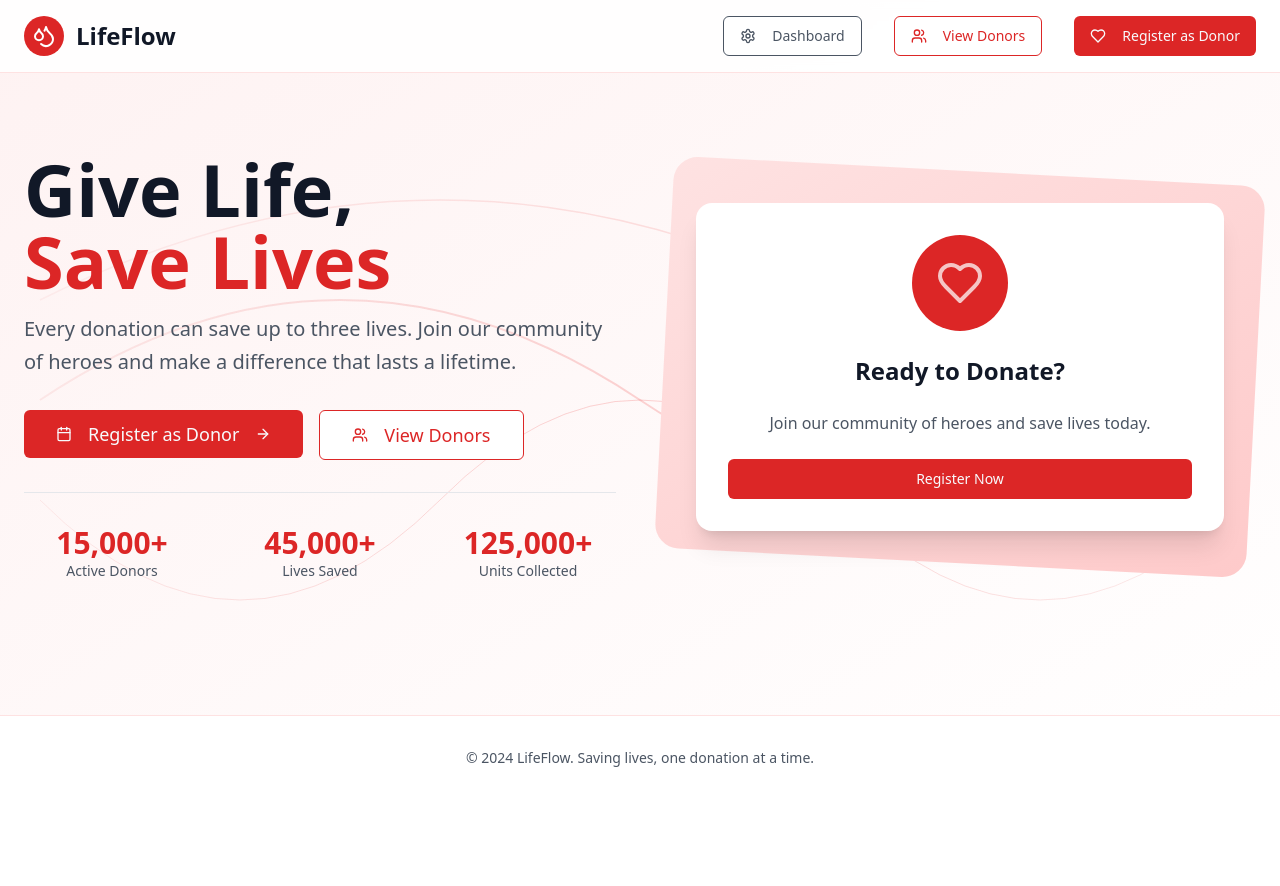
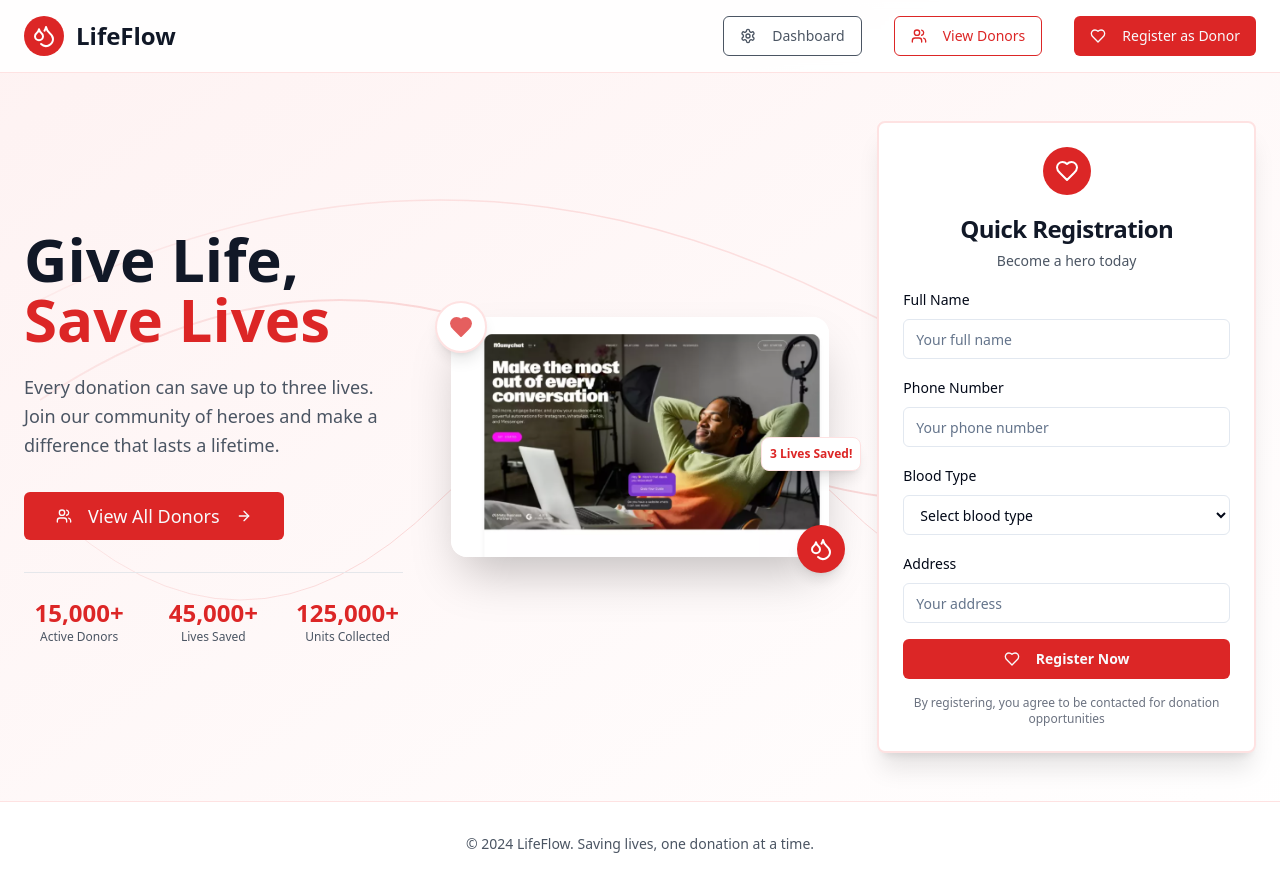
Before and after one commit to devrafid-code/vein-flow-connect, a React (Vite) app: page / in a window 1280 px wide. Before the commit the page ends 800 px from the top, so only its background shows below. Built offline with nearby package versions, Linux system fonts and the light colour scheme.

Commit message:
Refactor: Redesign hero section
Redesigned the main hero section to include hero text on the left, a happy blood donor image in the middle, and a registration form on the right.

```diff
--- a/src/pages/Index.tsx
+++ b/src/pages/Index.tsx
@@ -1,14 +1,27 @@
-
 import { useState, useEffect } from 'react';
-import { Heart, Droplets, Calendar, ArrowRight, Users, Settings } from 'lucide-react';
+import { Heart, Droplets, Calendar, ArrowRight, Users, Settings, Phone, MapPin } from 'lucide-react';
 import { Button } from '@/components/ui/button';
+import { Input } from '@/components/ui/input';
+import { Label } from '@/components/ui/label';
+import { Card, CardContent, CardHeader, CardTitle } from '@/components/ui/card';
 import { useNavigate } from 'react-router-dom';
+import { useToast } from '@/hooks/use-toast';
 
 const Index = () => {
   const [donorCount, setDonorCount] = useState(0);
   const [livesCount, setLivesCount] = useState(0);
   const [unitsCount, setUnitsCount] = useState(0);
   const navigate = useNavigate();
+  const { toast } = useToast();
+
+  const [formData, setFormData] = useState({
+    name: '',
+    phone: '',
+    bloodType: '',
+    address: ''
+  });
+
+  const bloodTypes = ['A+', 'A-', 'B+', 'B-', 'AB+', 'AB-', 'O+', 'O-'];
 
   // Animated counter effect
   useEffect(() => {
@@ -34,6 +47,44 @@ const Index = () => {
 
     return () => clearTimeout(timer);
   }, []);
+
+  const handleQuickRegister = (e: React.FormEvent) => {
+    e.preventDefault();
+
+    if (!formData.name || !formData.phone || !formData.bloodType || !formData.address) {
+      toast({
+        title: "Error",
+        description: "Please fill in all fields",
+        variant: "destructive",
+      });
+      return;
+    }
+
+    const newDonor = {
+      id: Date.now().toString(),
+      ...formData,
+      registeredAt: new Date().toISOString()
+    };
+
+    const existingDonors = JSON.parse(localStorage.getItem('donors') || '[]');
+    existingDonors.push(newDonor);
+    localStorage.setItem('donors', JSON.stringify(existingDonors));
+
+    toast({
+      title: "Success!",
+      description: "You've been registered as a blood donor!",
+    });
+
+    setFormData({ name: '', phone: '', bloodType: '', address: '' });
+    setTimeout(() => navigate('/donors'), 1500);
+  };
+
+  const handleInputChange = (e: React.ChangeEvent<HTMLInputElement | HTMLSelectElement>) => {
+    setFormData({
+      ...formData,
+      [e.target.name]: e.target.value
+    });
+  };
 
   return (
     <div className="min-h-screen bg-gradient-to-br from-red-50 to-white flex flex-col">
@@ -118,76 +169,155 @@ const Index = () => {
       {/* Main Content */}
       <main className="flex-1">
         {/* Hero Section */}
-        <section className="relative z-10 container mx-auto px-6 py-20">
-          <div className="grid lg:grid-cols-2 gap-12 items-center">
+        <section className="relative z-10 container mx-auto px-6 py-12 min-h-[80vh] flex items-center">
+          <div className="grid lg:grid-cols-3 gap-12 items-center w-full">
+
+            {/* Left Column - Hero Text */}
             <div className="space-y-8">
-              <div className="space-y-4">
-                <h1 className="text-5xl lg:text-7xl font-bold text-gray-900 leading-tight">
+              <div className="space-y-6">
+                <h1 className="text-4xl lg:text-6xl font-bold text-gray-900 leading-tight">
                   Give Life,
                   <span className="text-red-600 block">Save Lives</span>
                 </h1>
-                <p className="text-xl text-gray-600 leading-relaxed">
+                <p className="text-lg text-gray-600 leading-relaxed">
                   Every donation can save up to three lives. Join our community of heroes
                   and make a difference that lasts a lifetime.
                 </p>
               </div>
 
-              <div className="flex flex-col sm:flex-row gap-4">
+              <div className="flex flex-col gap-4">
                 <Button
                   size="lg"
-                  className="bg-red-600 hover:bg-red-700 text-lg px-8 py-6"
-                  onClick={() => navigate('/register')}
-                >
-                  <Calendar className="h-5 w-5 mr-2" />
-                  Register as Donor
-                  <ArrowRight className="h-5 w-5 ml-2" />
-                </Button>
-                <Button
-                  size="lg"
-                  variant="outline"
-                  className="border-red-600 text-red-600 hover:bg-red-50 text-lg px-8 py-6"
+                  className="bg-red-600 hover:bg-red-700 text-lg px-8 py-6 w-fit"
                   onClick={() => navigate('/donors')}
                 >
                   <Users className="h-5 w-5 mr-2" />
-                  View Donors
+                  View All Donors
+                  <ArrowRight className="h-5 w-5 ml-2" />
                 </Button>
               </div>
 
               {/* Quick Stats */}
-              <div className="grid grid-cols-3 gap-8 pt-8 border-t border-gray-200">
+              <div className="grid grid-cols-3 gap-6 pt-6 border-t border-gray-200">
                 <div className="text-center">
-                  <div className="text-3xl font-bold text-red-600">{donorCount.toLocaleString()}+</div>
-                  <div className="text-sm text-gray-600">Active Donors</div>
+                  <div className="text-2xl font-bold text-red-600">{donorCount.toLocaleString()}+</div>
+                  <div className="text-xs text-gray-600">Active Donors</div>
                 </div>
                 <div className="text-center">
-                  <div className="text-3xl font-bold text-red-600">{livesCount.toLocaleString()}+</div>
-                  <div className="text-sm text-gray-600">Lives Saved</div>
+                  <div className="text-2xl font-bold text-red-600">{livesCount.toLocaleString()}+</div>
+                  <div className="text-xs text-gray-600">Lives Saved</div>
                 </div>
                 <div className="text-center">
-                  <div className="text-3xl font-bold text-red-600">{unitsCount.toLocaleString()}+</div>
-                  <div className="text-sm text-gray-600">Units Collected</div>
+                  <div className="text-2xl font-bold text-red-600">{unitsCount.toLocaleString()}+</div>
+                  <div className="text-xs text-gray-600">Units Collected</div>
                 </div>
               </div>
             </div>
 
-            <div className="relative">
-              <div className="bg-gradient-to-br from-red-100 to-red-200 rounded-3xl p-8 transform rotate-3 hover:rotate-0 transition-transform duration-500">
-                <div className="bg-white rounded-2xl p-8 shadow-xl transform -rotate-3">
-                  <div className="text-center space-y-6">
-                    <div className="bg-red-600 rounded-full w-24 h-24 mx-auto flex items-center justify-center">
-                      <Heart className="h-12 w-12 text-white animate-pulse" />
+            {/* Middle Column - Happy Blood Donor Image */}
+            <div className="relative flex justify-center">
+              <div className="relative">
+                <img
+                  src="/lovable-uploads/999f8890-845a-441f-9972-c97627361e1c.png"
+                  alt="Happy blood donor"
+                  className="w-full max-w-md h-auto rounded-2xl shadow-2xl"
+                />
+
+                {/* Floating badges */}
+                <div className="absolute -top-4 -left-4 bg-white rounded-full p-3 shadow-lg border-2 border-red-100">
+                  <Heart className="h-6 w-6 text-red-600 animate-pulse" fill="currentColor" />
+                </div>
+
+                <div className="absolute -bottom-4 -right-4 bg-red-600 text-white rounded-full p-3 shadow-lg">
+                  <Droplets className="h-6 w-6" />
+                </div>
+
+                <div className="absolute top-1/2 -right-8 bg-white rounded-lg p-2 shadow-lg border border-red-100">
+                  <div className="text-xs font-semibold text-red-600">3 Lives Saved!</div>
+                </div>
+              </div>
+            </div>
+
+            {/* Right Column - Registration Form */}
+            <div className="w-full">
+              <Card className="border-2 border-red-100 shadow-xl">
+                <CardHeader className="text-center pb-4">
+                  <div className="bg-red-600 rounded-full w-12 h-12 mx-auto mb-3 flex items-center justify-center">
+                    <Heart className="h-6 w-6 text-white" />
+                  </div>
+                  <CardTitle className="text-2xl font-bold text-gray-900">Quick Registration</CardTitle>
+                  <p className="text-sm text-gray-600">Become a hero today</p>
+                </CardHeader>
+
+                <CardContent>
+                  <form onSubmit={handleQuickRegister} className="space-y-4">
+                    <div className="space-y-2">
+                      <Label htmlFor="name" className="text-sm font-medium">Full Name</Label>
+                      <Input
+                        id="name"
+                        name="name"
+                        value={formData.name}
+                        onChange={handleInputChange}
+                        placeholder="Your full name"
+                        className="h-10"
+                        required
+                      />
                     </div>
-                    <h3 className="text-2xl font-bold text-gray-900">Ready to Donate?</h3>
-                    <p className="text-gray-600">Join our community of heroes and save lives today.</p>
-                    <Button
-                      className="w-full bg-red-600 hover:bg-red-700"
-                      onClick={() => navigate('/register')}
-                    >
+
+                    <div className="space-y-2">
+                      <Label htmlFor="phone" className="text-sm font-medium">Phone Number</Label>
+                      <Input
+                        id="phone"
+                        name="phone"
+                        value={formData.phone}
+                        onChange={handleInputChange}
+                        placeholder="Your phone number"
+                        className="h-10"
+                        required
+                      />
+                    </div>
+
+                    <div className="space-y-2">
+                      <Label htmlFor="bloodType" className="text-sm font-medium">Blood Type</Label>
+                      <select
+                        id="bloodType"
+                        name="bloodType"
+                        value={formData.bloodType}
+                        onChange={handleInputChange}
+                        className="flex h-10 w-full rounded-md border border-input bg-background px-3 py-2 text-sm ring-offset-background focus-visible:outline-none focus-visible:ring-2 focus-visible:ring-ring focus-visible:ring-offset-2"
+                        required
+                      >
+                        <option value="">Select blood type</option>
+                        {bloodTypes.map(type => (
+                          <option key={type} value={type}>{type}</option>
+                        ))}
+                      </select>
+                    </div>
+
+                    <div className="space-y-2">
+                      <Label htmlFor="address" className="text-sm font-medium">Address</Label>
+                      <Input
+                        id="address"
+                        name="address"
+                        value={formData.address}
+                        onChange={handleInputChange}
+                        placeholder="Your address"
+                        className="h-10"
+                        required
+                      />
+                    </div>
+
+                    <Button type="submit" className="w-full bg-red-600 hover:bg-red-700 font-semibold py-3">
+                      <Heart className="h-4 w-4 mr-2" />
                       Register Now
                     </Button>
-                  </div>
-                </div>
-              </div>
+
+                    <p className="text-xs text-gray-500 text-center">
+                      By registering, you agree to be contacted for donation opportunities
+                    </p>
+                  </form>
+                </CardContent>
+              </Card>
             </div>
           </div>
         </section>
```
Also changed, not shown: public/lovable-uploads/999f8890-845a-441f-9972-c97627361e1c.png (added).
